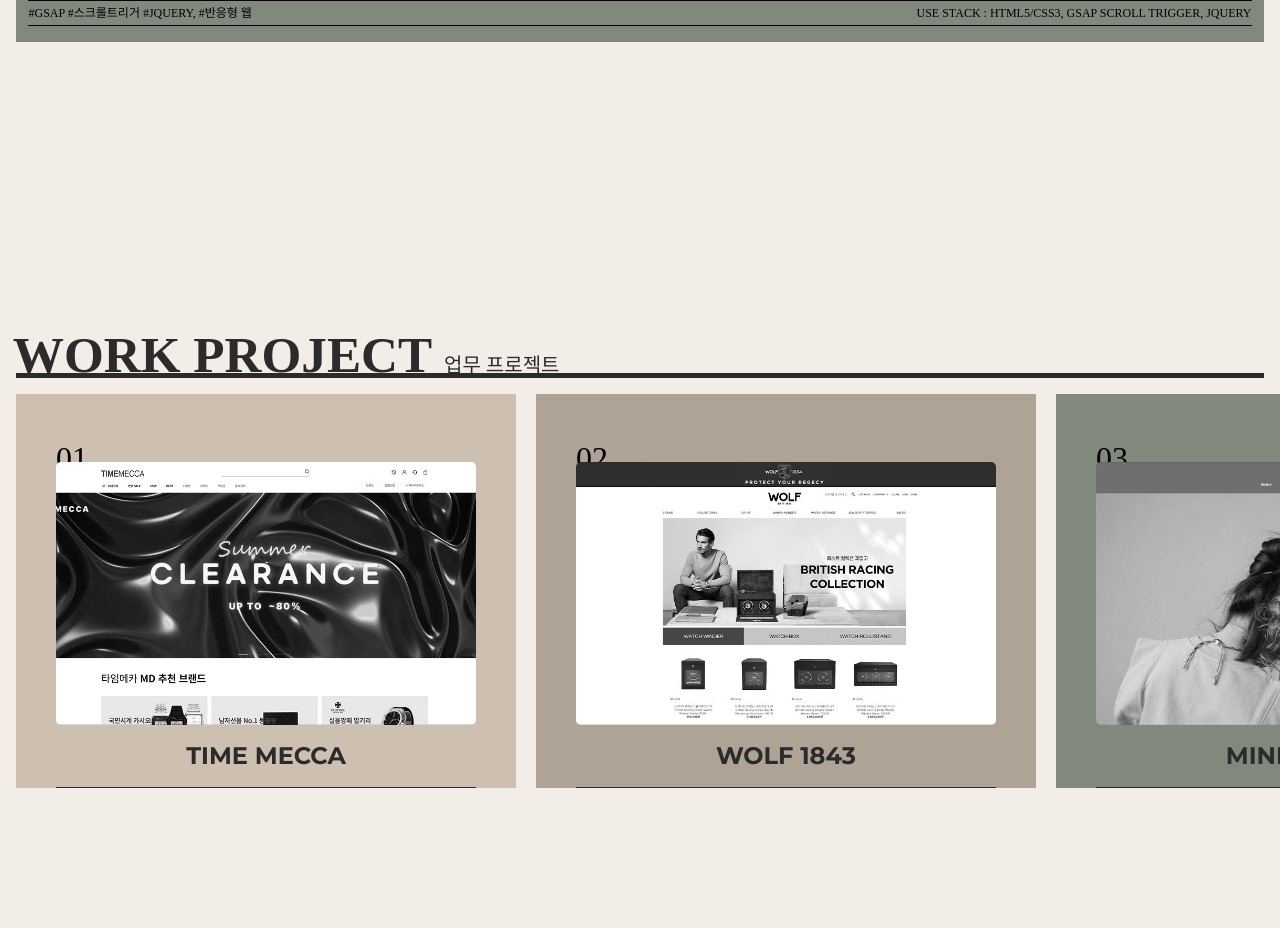
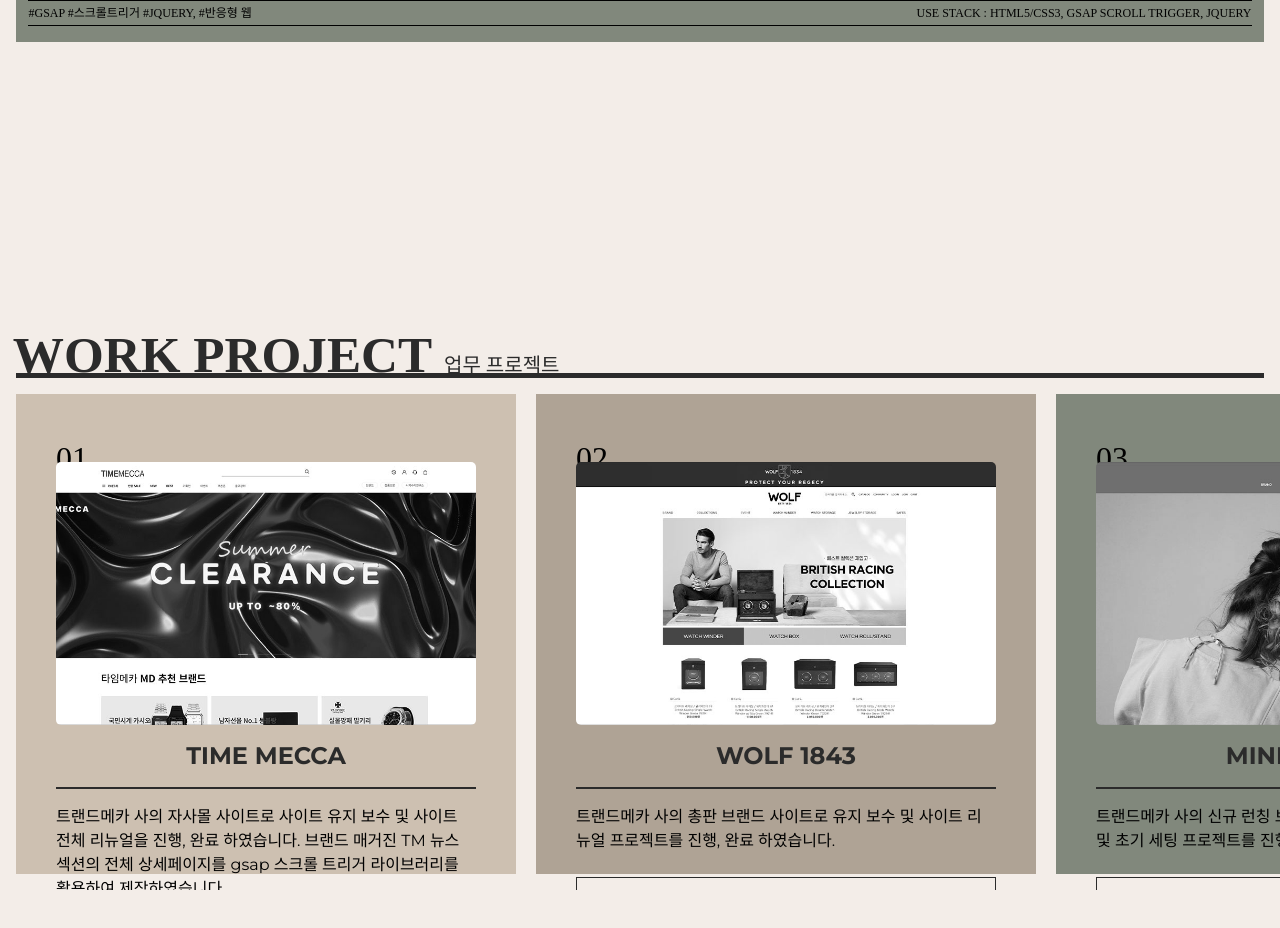
Before and after one commit to leeinwha/ReactPortfolio, a React (Create React App) app: page / in a window 1280 px wide. Shown: the part 6243-7171 px from the top of the page. Built offline with nearby package versions, Linux system fonts and the light colour scheme; a small style sheet from the web is missing; a web font is replaced by a local one.

Commit message:
Update _port.scss

```diff
--- a/src/assets/scss/section/_port.scss
+++ b/src/assets/scss/section/_port.scss
@@ -32,7 +32,7 @@
 
     .port__item {
       width: 500px;
-      //height: 75vh;
+      height: 60vh;
       background-color: var(--subBg100);
       padding: 2.5rem;
       margin-right: 20px;
```
